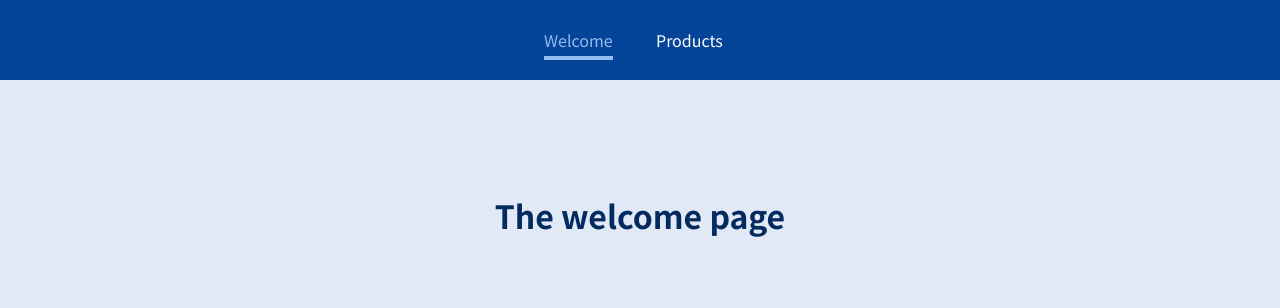
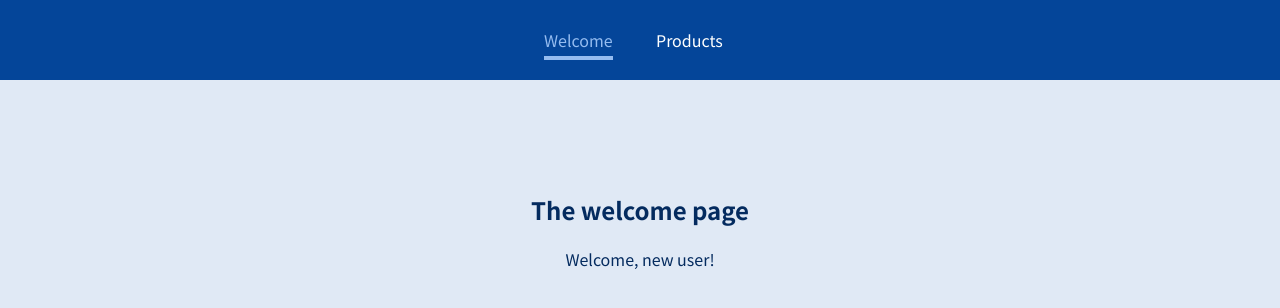
Before and after one commit to starhuy1903/React-Router, a React (Create React App) app: page /welcome/new-user in a window 1280 px wide. Shown: the top 308 px of the page. Built offline with nearby package versions, Linux system fonts and the light colour scheme.

Commit message:
Nested Routing

```diff
--- a/src/pages/Welcome.js
+++ b/src/pages/Welcome.js
@@ -1,10 +1,15 @@
 import React from 'react';
+import {Route} from "react-router-dom";
 
 const Welcome = () => {
     return (
-        <h1>
-            The welcome page
-        </h1>
+        <section>
+            <h1>The welcome page</h1>
+            <Route path="/welcome/new-user">
+                <p>Welcome, new user!</p>
+            </Route>
+        </section>
+
     );
 };
 
```
